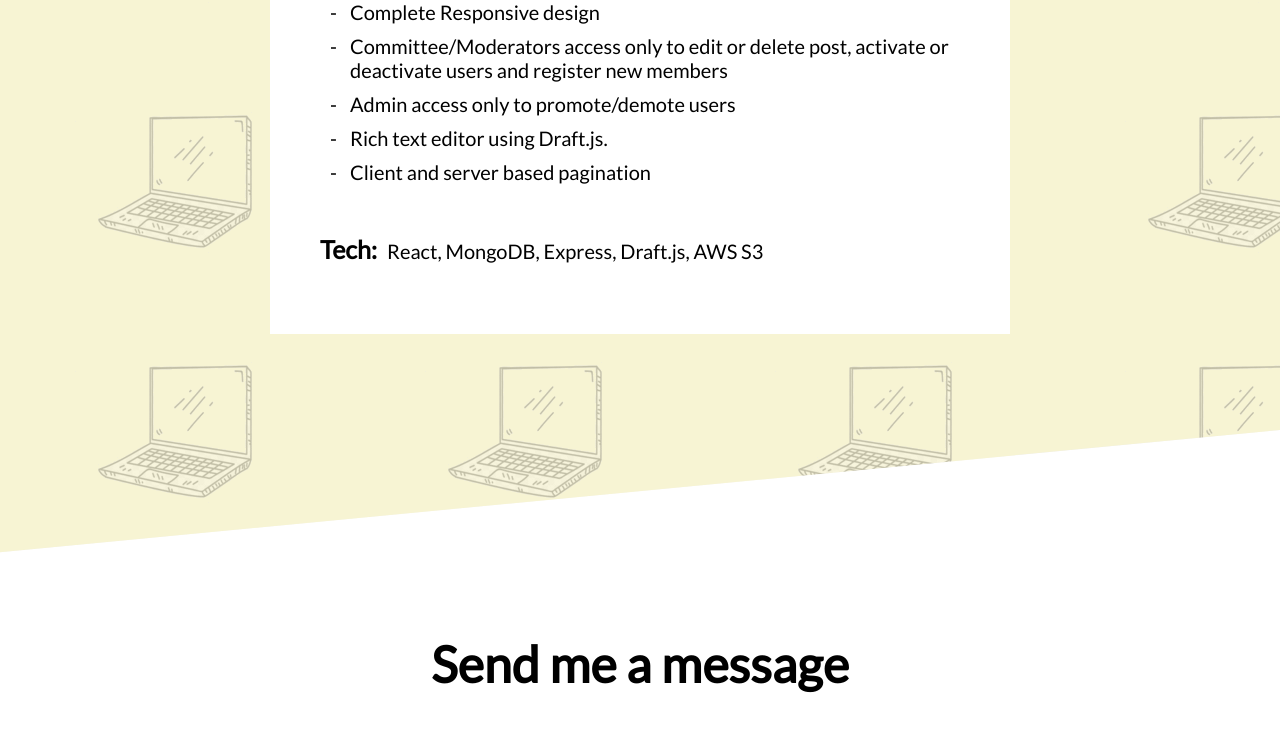
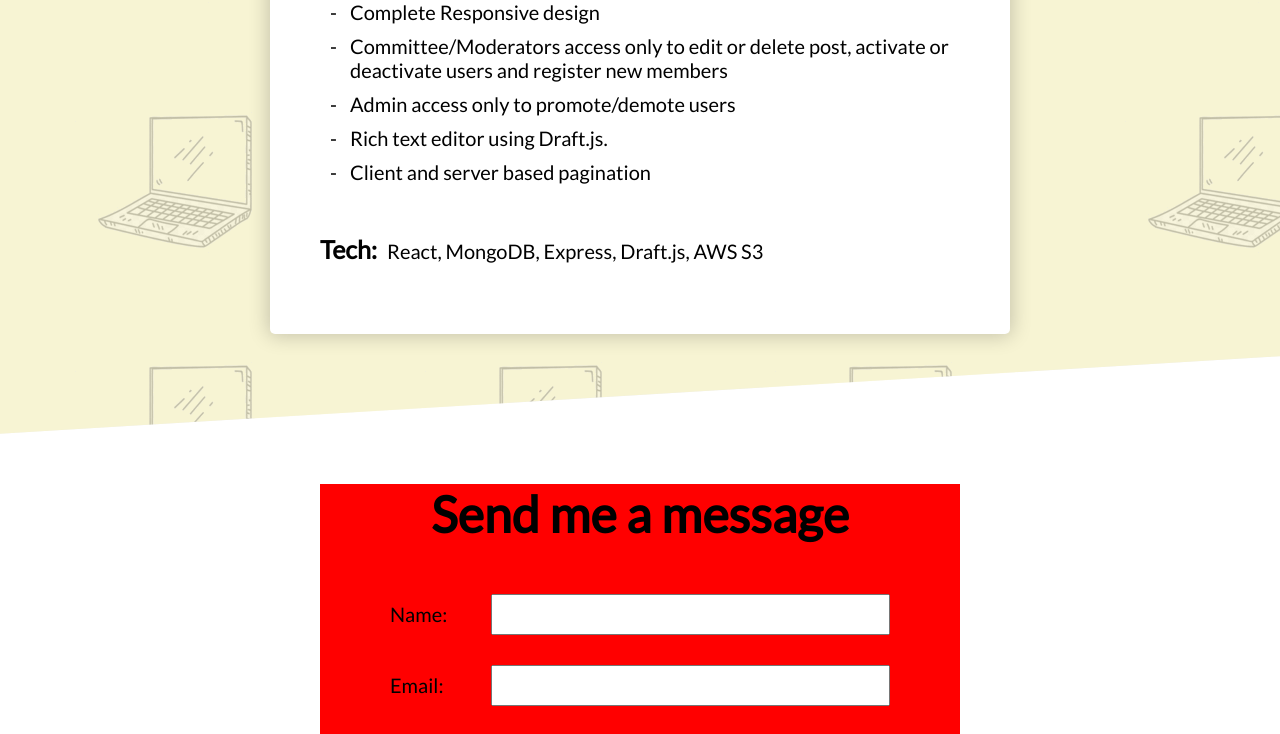
Before and after one commit to hjpunzalan/hjpunzalan.github.io, a React (Create React App) app: page / in a window 1280 px wide. Shown: the part 5282-6016 px from the top of the page. Built offline with nearby package versions, Linux system fonts and the light colour scheme.

Commit message:
Added box shadow to Projects

```diff
--- a/src/components/Contact/Contact.module.scss
+++ b/src/components/Contact/Contact.module.scss
@@ -4,6 +4,7 @@
     align-items: center;
     width: 50%;
     margin: 0 auto;
+    background: red;
 
 
     h1 {
--- a/src/components/Projects/Projects.module.scss
+++ b/src/components/Projects/Projects.module.scss
@@ -25,7 +25,7 @@
   width: 100%;
   height: 100%;
   z-index: -1000;
-  animation: pmonitorBGAnimate 1s ease forwards;
+  animation: pmonitorBGAnimate 1s forwards;
 }
 
 .container {
@@ -33,11 +33,12 @@
   display: flex;
   flex-direction: column;
   margin-top: -6vh;
-  padding-bottom: 20rem;
+  margin-bottom: 5rem;
   min-height: 100vh;
   background: #eeeef1;
   width: 100%;
-  clip-path: polygon(100% 0, 0 5%, 0 98%, 100% 95%);
+  clip-path: polygon(100% 0, 0 5%, 0 100%, 100% 98%);
+  ;
   text-align: center;
 
   h1 {
@@ -55,6 +56,8 @@
     text-align: left;
     background: white;
     padding: 5rem;
+    border-radius: 5px;
+    box-shadow: 0px 0px 20px 2px rgba(0, 0, 0, 0.2);
 
     h2 {
       text-align: center;
@@ -94,7 +97,7 @@
   }
 
   50% {
-    filter: blur(10px)
+    filter: blur(10px);
   }
 
   to {
```
